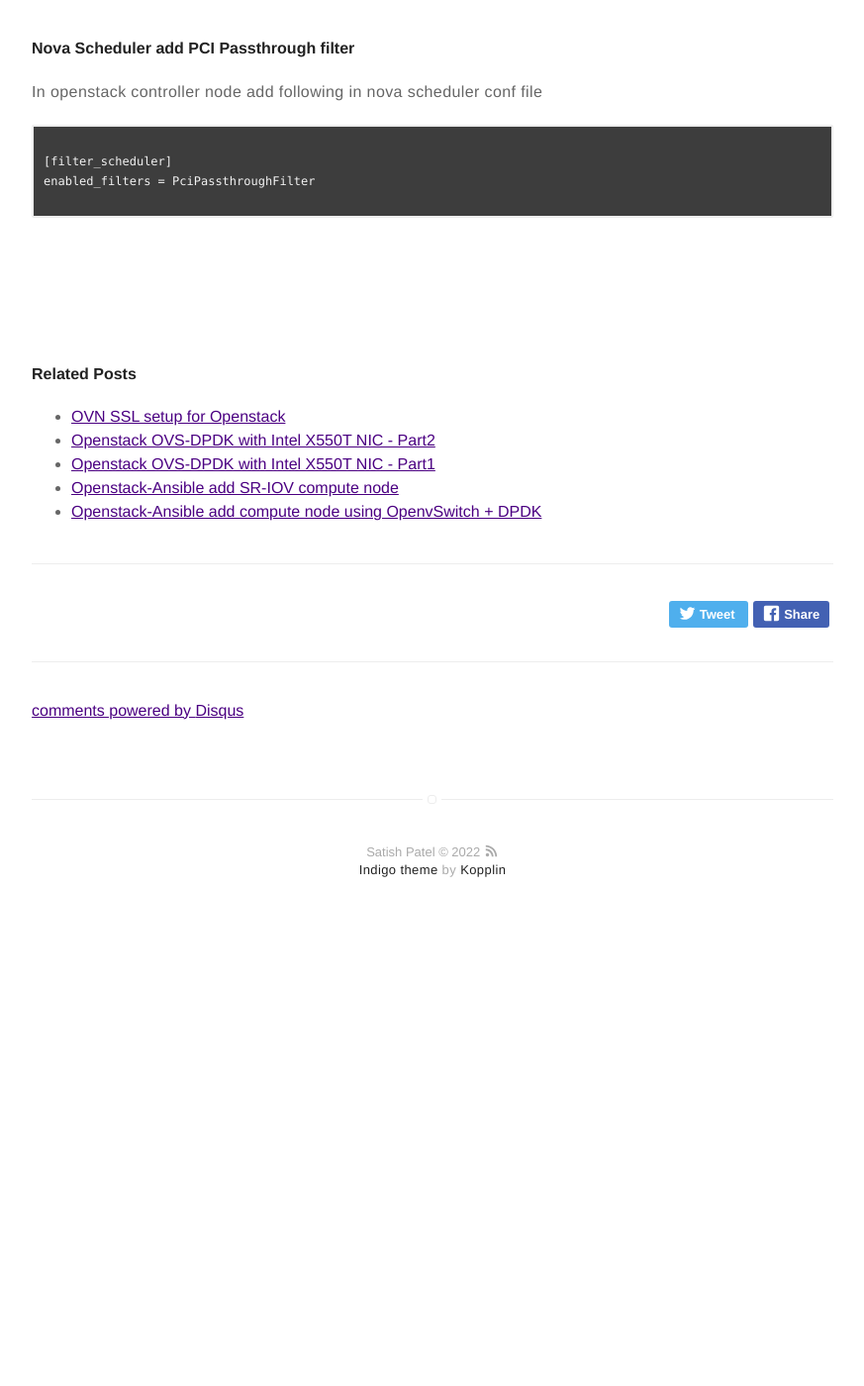
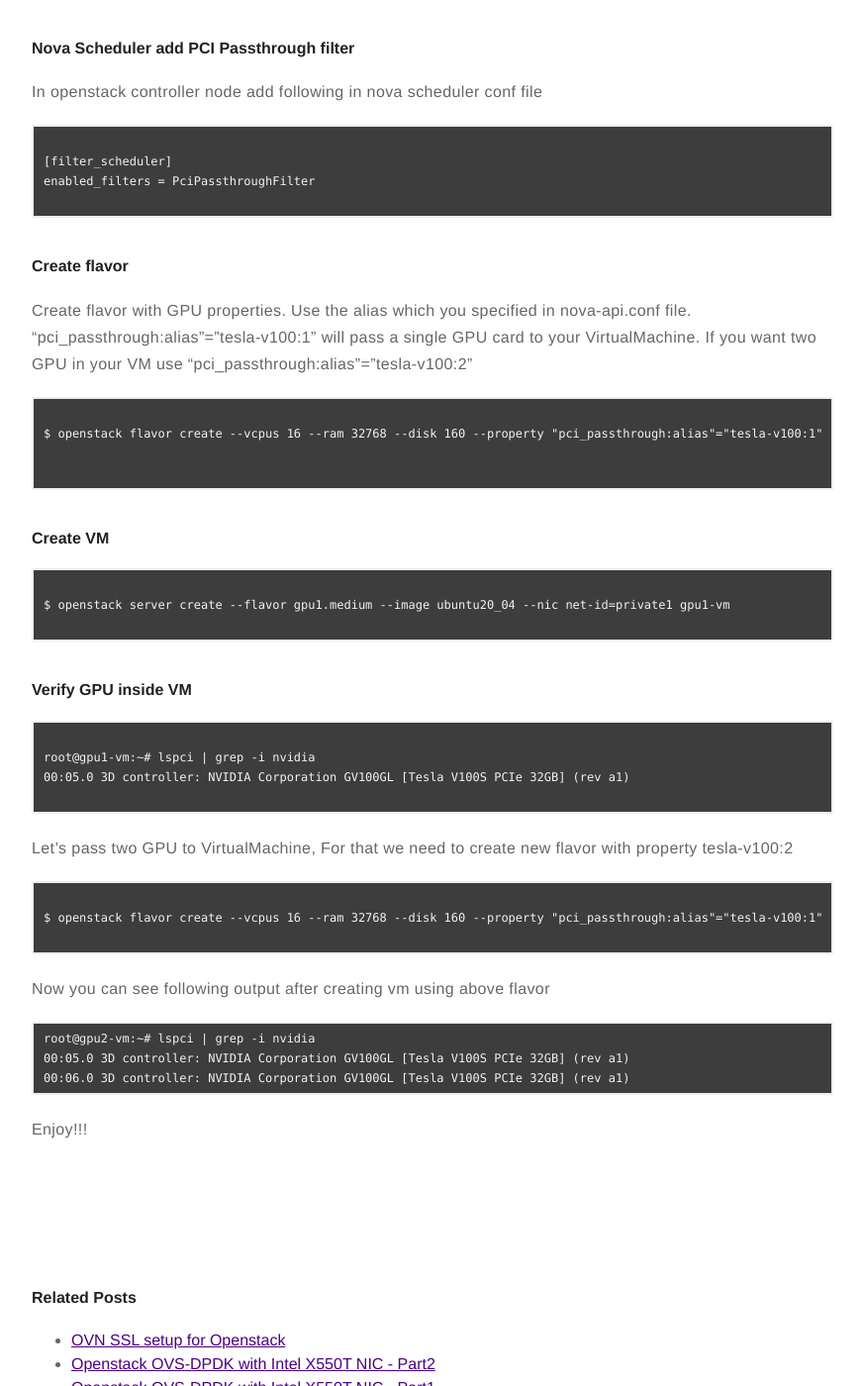
Before and after one commit to satishdotpatel/satishdotpatel.github.io, a Jekyll site: the page built from _posts/2022-02-17-gpu-passthrough-for-openstack.markdown, in a window 1280 px wide and 1400 px high, scrolled down 2287 px. Shown: the whole window at 99% size, without its empty margins (203-1076 px from the left). Built offline with Jekyll 4.4.1, drawn with Linux system fonts in a browser that asks for light colours; comment, search, counter and statistics services are not loaded; before the commit the page ends 3237 px from its top, so only the background shows below that.

Commit message:
gpu-passthrough-for-openstack

````diff
--- a/_posts/2022-02-17-gpu-passthrough-for-openstack.markdown
+++ b/_posts/2022-02-17-gpu-passthrough-for-openstack.markdown
@@ -116,3 +116,51 @@ In openstack controller node add following in nova scheduler conf file
 enabled_filters = PciPassthroughFilter
 
 ```
+
+
+#### Create flavor
+
+Create flavor with GPU properties. Use the alias which you specified in nova-api.conf file. "pci_passthrough:alias"="tesla-v100:1" will pass a single GPU card to your VirtualMachine. If you want two GPU in your VM use "pci_passthrough:alias"="tesla-v100:2"
+
+```
+
+$ openstack flavor create --vcpus 16 --ram 32768 --disk 160 --property "pci_passthrough:alias"="tesla-v100:1"  gpu1.medium
+
+
+```
+
+#### Create VM
+
+```
+
+$ openstack server create --flavor gpu1.medium --image ubuntu20_04 --nic net-id=private1 gpu1-vm
+
+```
+
+#### Verify GPU inside VM
+
+
+```
+
+root@gpu1-vm:~# lspci | grep -i nvidia
+00:05.0 3D controller: NVIDIA Corporation GV100GL [Tesla V100S PCIe 32GB] (rev a1)
+
+```
+
+Let's pass two GPU to VirtualMachine, For that we need to create new flavor with property tesla-v100:2
+
+```
+
+$ openstack flavor create --vcpus 16 --ram 32768 --disk 160 --property "pci_passthrough:alias"="tesla-v100:1"  gpu2.medium
+
+```
+
+Now you can see following output after creating vm using above flavor
+
+```
+root@gpu2-vm:~# lspci | grep -i nvidia
+00:05.0 3D controller: NVIDIA Corporation GV100GL [Tesla V100S PCIe 32GB] (rev a1)
+00:06.0 3D controller: NVIDIA Corporation GV100GL [Tesla V100S PCIe 32GB] (rev a1)
+```
+
+Enjoy!!!
````
